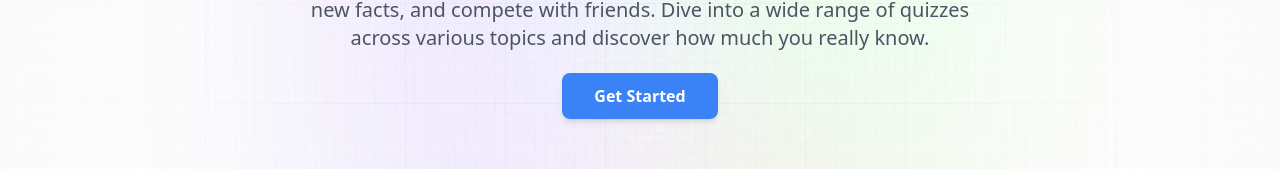
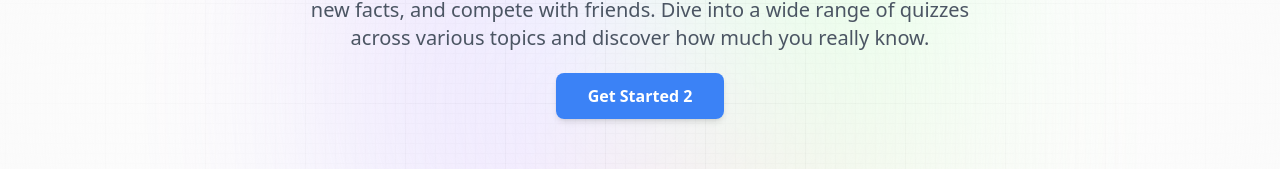
Before and after one commit to SadanandJaiswal/testing_nextjs_deploy, a Next.js app: page / in a window 1280 px wide. Shown: the part 302-471 px from the top of the page. Built offline with nearby package versions, Linux system fonts and the light colour scheme; no server answers.

Commit message:
minor change 3

```diff
--- a/app/page.jsx
+++ b/app/page.jsx
@@ -17,7 +17,7 @@ const Home = () => (
         </p>
         <div className='mt-8'>
           <Link href='/quizzes' className='px-8 py-3 bg-blue-500 hover:bg-blue-600 text-white font-semibold rounded-lg shadow-md transition duration-300'>
-              Get Started
+              Get Started 2
           </Link>
         </div>
       </section>
```
